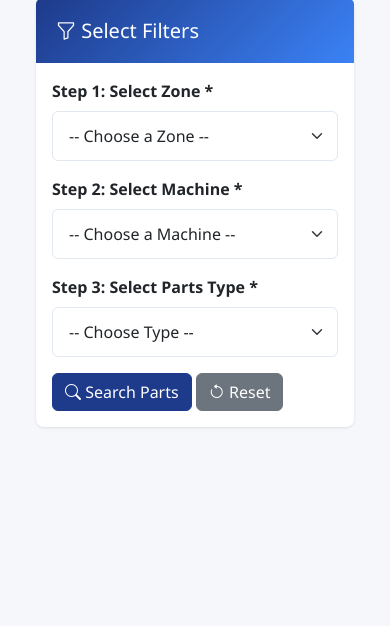
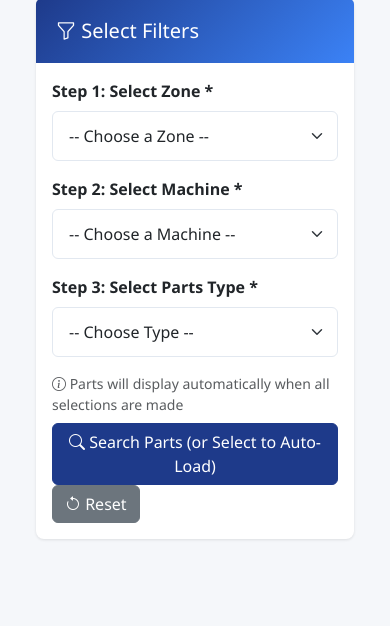
Before and after one commit to dabboussiarij-svg/mainapp, a Flask app: page /stock/browse in a window 390 px wide. Shown: the part 340-966 px from the top of the page. Run offline with Flask 3, Linux system fonts and the light colour scheme; the visitor is signed in with stand-in values (Sample User, id 1); data that the repository does not hold is empty.

Commit message:
aarriijjjj
Co-authored-by: Copilot <copilot@github.com>

```diff
--- a/app/routes/main.py
+++ b/app/routes/main.py
@@ -1752,7 +1752,7 @@ def movement_history():
 @login_required
 def browse_spare_parts():
     """Browse spare parts by zone, machine, and type with wear category organization"""
-    from app.models import Zone, Machine
+    from app.models import Zone, Machine, Material
 
     zone_id = request.args.get('zone_id', '')
     machine_id = request.args.get('machine_id', '')
@@ -1764,38 +1764,76 @@ def browse_spare_parts():
     # Get ALL machines (for JavaScript filtering) and filtered machines for display
     all_machines = Machine.query.all()
     machines = []
+    selected_machine = None
     if zone_id:
         machines = Machine.query.filter_by(zone_id=zone_id).all()
 
+    if machine_id:
+        try:
+            selected_machine = Machine.query.get(int(machine_id))
+        except:
+            selected_machine = None
+
     # Get spare parts based on criteria
     spare_parts_by_category = {}
 
     if machine_id and parts_type:
-        # Determine spare parts based on type and machine
-        # For now, we'll show all materials and categorize them
-        # This can be extended based on actual machine-part relationships
-
-        machine = Machine.query.get(machine_id) if machine_id else None
-        query = Material.query
-
-        # Filter by type (you may need to add a 'type' field to Material model)
-        # For now, we'll use category as a proxy
+        # Query materials with stock > 0 (available in stock)
+        query = Material.query.filter(Material.current_stock > 0).order_by(Material.category, Material.name)
+
+        # Filter by type (specific vs standard)
+        # Specific parts: commonly used maintenance parts
+        # Standard parts: universal consumables
         if parts_type == 'specific':
-            # Machine-specific parts (could be filtered by machine_id in a junction table)
-            pass
+            # Machine-specific parts - filter by common machine maintenance categories
+            specific_categories = [
+                'Engine Parts', 'Hydraulic Components', 'Bearings', 'Seals',
+                'Belts & Chains', 'Motors', 'Sensors', 'Control Units',
+                'Valves', 'Pumps', 'Compressors', 'Drive Components',
+                'Mechanical Parts', 'Electrical Components', 'Pneumatic Components',
+                'Transmission', 'Gearbox', 'Coupling', 'Clutch', 'Brake',
+                'Filter', 'Heat Exchanger', 'Reservoir', 'Actuators'
+            ]
+            query = query.filter(Material.category.in_(specific_categories))
+            materials = query.all()
+
+            # If no results with specific categories, show all materials with stock > 0
+            if not materials:
+                materials = Material.query.filter(Material.current_stock > 0).order_by(Material.category, Material.name).all()
+
         elif parts_type == 'standard':
-            # Standard parts used across machines
-            pass
-
-        materials = query.all()
-
-        # Organize by wear category (using the 'category' field)
+            # Standard consumables and universal parts
+            standard_categories = [
+                'Lubricants', 'Coolants', 'Cleaning Supplies', 'Safety Equipment',
+                'Fasteners', 'Tools', 'Hoses', 'Cables', 'Fittings',
+                'Consumables', 'Standard Parts', 'Liquids', 'Adhesives',
+                'Solvents', 'Tape', 'Gaskets', 'Washers', 'Springs'
+            ]
+            query = query.filter(Material.category.in_(standard_categories))
+            materials = query.all()
+
+            # If no results with standard categories, show all materials with stock > 0
+            if not materials:
+                materials = Material.query.filter(Material.current_stock > 0).order_by(Material.category, Material.name).all()
+        else:
+            # If type is not recognized, show all materials with stock > 0
+            materials = Material.query.filter(Material.current_stock > 0).order_by(Material.category, Material.name).all()
+
+        # Organize by wear category
         for material in materials:
             category = material.category or 'Uncategorized'
             if category not in spare_parts_by_category:
                 spare_parts_by_category[category] = []
             spare_parts_by_category[category].append(material)
 
+        logger.info(f"Browse Spare Parts: Zone={zone_id}, Machine={machine_id}, Type={parts_type}, Found {len(materials)} materials in {len(spare_parts_by_category)} categories")
+
+    # Calculate statistics for display
+    total_items = sum(len(parts) for parts in spare_parts_by_category.values())
+    critical_count = sum(1 for parts in spare_parts_by_category.values() for part in parts if part.stock_status == 'critical')
+    normal_count = sum(1 for parts in spare_parts_by_category.values() for part in parts if part.stock_status == 'normal')
+    warning_count = sum(1 for parts in spare_parts_by_category.values() for part in parts if part.stock_status == 'warning')
+
     # Sort categories for display
     sorted_categories = sorted(spare_parts_by_category.items())
 
@@ -1804,11 +1842,17 @@ def browse_spare_parts():
         zones=zones,
         machines=machines,
         all_machines=all_machines,
+        selected_machine=selected_machine,
         selected_zone_id=zone_id,
         selected_machine_id=machine_id,
         selected_type=parts_type,
         spare_parts_by_category=spare_parts_by_category,
-        sorted_categories=sorted_categories
+        sorted_categories=sorted_categories,
+        stats_total_items=total_items,
+        stats_critical_count=critical_count,
+        stats_normal_count=normal_count,
+        stats_warning_count=warning_count,
+        stats_total_categories=len(spare_parts_by_category)
     )
 
 @stock_bp.route('/return-material', methods=['GET', 'POST'])
--- a/app/templates/stock/browse_spare_parts.html
+++ b/app/templates/stock/browse_spare_parts.html
@@ -66,8 +66,11 @@
 
                 <!-- Submit Button -->
                 <div class="col-12">
+                    <small class="text-muted d-block mb-2">
+                        <i class="bi bi-info-circle"></i> Parts will display automatically when all selections are made
+                    </small>
                     <button type="submit" class="btn btn-primary">
-                        <i class="bi bi-search"></i> Search Parts
+                        <i class="bi bi-search"></i> Search Parts (or Select to Auto-Load)
                     </button>
                     <a href="{{ url_for('stock.browse_spare_parts') }}" class="btn btn-secondary">
                         <i class="bi bi-arrow-counterclockwise"></i> Reset
@@ -83,14 +86,53 @@
         <div class="col-12">
             <div class="alert alert-info">
                 <i class="bi bi-info-circle"></i>
-                Showing <strong>{{ selected_type|capitalize }} Spare Parts</strong> for the selected machine
+                <strong>Selection:</strong>
                 {% set zone = zones|selectattr('id', 'equalto', selected_zone_id|int)|first %}
                 {% set machine = machines|selectattr('id', 'equalto', selected_machine_id|int)|first %}
-                {% if zone %}<strong class="text-primary">{{ zone.name }}</strong>{% endif %}
-                {% if machine %}<strong class="text-primary">{{ machine.name }}</strong>{% endif %}
+                Zone: <span class="badge bg-primary">{{ zone.name if zone else 'N/A' }}</span>
+                Machine: <span class="badge bg-primary">{{ machine.name if machine else 'N/A' }}</span>
+                Type: <span class="badge bg-secondary">{{ selected_type|capitalize }} Parts</span>
             </div>
         </div>
     </div>
+
+    <!-- Statistics -->
+    {% if sorted_categories %}
+    <div class="row mb-4">
+        <div class="col-md-3">
+            <div class="card text-center">
+                <div class="card-body">
+                    <h5 class="card-title">Total Categories</h5>
+                    <h2 class="text-primary">{{ stats_total_categories }}</h2>
+                </div>
+            </div>
+        </div>
+        <div class="col-md-3">
+            <div class="card text-center">
+                <div class="card-body">
+                    <h5 class="card-title">Total Items</h5>
+                    <h2 class="text-info">{{ stats_total_items }}</h2>
+                </div>
+            </div>
+        </div>
+        <div class="col-md-3">
+            <div class="card text-center">
+                <div class="card-body">
+                    <h5 class="card-title">Critical Stock</h5>
+                    <h2 class="text-danger">{{ stats_critical_count }}</h2>
+                </div>
+            </div>
+        </div>
+        <div class="col-md-3">
+            <div class="card text-center">
+                <div class="card-body">
+                    <h5 class="card-title">In Stock</h5>
+                    <h2 class="text-success">{{ stats_normal_count }}</h2>
+                </div>
+            </div>
+        </div>
+    </div>
+    {% endif %}
 
     <!-- Spare Parts by Category -->
     {% if sorted_categories %}
@@ -105,12 +147,12 @@
                 <table class="table table-hover mb-0">
                     <thead class="table-light">
                         <tr>
-                            <th width="15%">Code</th>
-                            <th width="30%">Part Name</th>
-                            <th width="20%">Description</th>
-                            <th width="10%">Unit</th>
-                            <th width="12%">Stock Level</th>
-                            <th width="8%">Status</th>
+                            <th width="12%">Code</th>
+                            <th width="25%">Part Name</th>
+                            <th width="18%">Description</th>
+                            <th width="8%">Unit</th>
+                            <th width="12%">Current Stock</th>
+                            <th width="10%">Status</th>
                             <th width="15%">Actions</th>
                         </tr>
                     </thead>
@@ -122,14 +164,17 @@
                             </td>
                             <td>
                                 <strong>{{ part.name }}</strong>
+                                {% if part.supplier %}
+                                <br><small class="text-muted">Supplier: {{ part.supplier }}</small>
+                                {% endif %}
                             </td>
                             <td>
-                                <small class="text-muted">{{ part.description[:50] if part.description else 'N/A' }}</small>
+                                <small class="text-muted">{{ part.description[:50] if part.description else 'No description' }}</small>
                             </td>
-                            <td>{{ part.unit }}</td>
+                            <td>{{ part.unit or 'pcs' }}</td>
                             <td>
                                 <strong>{{ part.current_stock }}</strong> / {{ part.max_stock }}
-                                <div class="progress" style="height: 5px;">
+                                <div class="progress" style="height: 5px; margin-top: 3px;">
                                     {% set percentage = (part.current_stock / part.max_stock * 100) if part.max_stock > 0 else 0 %}
                                     {% if part.stock_status == 'critical' %}
                                         <div class="progress-bar bg-danger" style="width: {{ percentage }}%"></div>
@@ -144,7 +189,7 @@
                                 {% if part.stock_status == 'critical' %}
                                 <span class="badge bg-danger"><i class="bi bi-exclamation-circle"></i> Critical</span>
                                 {% elif part.stock_status == 'warning' %}
-                                <span class="badge bg-warning"><i class="bi bi-exclamation-triangle"></i> Warning</span>
+                                <span class="badge bg-warning text-dark"><i class="bi bi-exclamation-triangle"></i> Warning</span>
                                 {% else %}
                                 <span class="badge bg-success"><i class="bi bi-check-circle"></i> Normal</span>
                                 {% endif %}
@@ -152,11 +197,11 @@
                             <td>
                                 <div class="btn-group btn-group-sm" role="group">
                                     <a href="{{ url_for('stock.material_detail', material_id=part.id) }}" class="btn btn-info" title="View Details">
-                                        <i class="bi bi-eye"></i>
+                                        <i class="bi bi-eye"></i> View
                                     </a>
                                     {% if session.get('role') in ['admin', 'stock_agent', 'supervisor', 'technician'] %}
-                                    <a href="{{ url_for('demands.create', material_id=part.id) }}" class="btn btn-primary" title="Request Part">
-                                        <i class="bi bi-cart-plus"></i>
+                                    <a href="{{ url_for('demands.create_demand', material_id=part.id) }}" class="btn btn-primary" title="Request Part">
+                                        <i class="bi bi-cart-plus"></i> Request
                                     </a>
                                     {% endif %}
                                 </div>
@@ -206,6 +251,7 @@ function updateMachines() {
 
     // Clear existing options except first
     machineSelect.innerHTML = '<option value="">-- Choose a Machine --</option>';
+    machineSelect.value = '';
 
     if (!zoneId) return;
 
@@ -217,11 +263,51 @@ function updateMachines() {
         option.textContent = machine.name + ' (' + machine.model + ')';
         machineSelect.appendChild(option);
     });
+
+    // Auto-submit if all fields are filled
+    checkAndAutoSubmit();
 }
 
-// Initialize machines on page load if zone is already selected
+function checkAndAutoSubmit() {
+    const zoneId = document.getElementById('zoneSelect').value;
+    const machineId = document.getElementById('machineSelect').value;
+    const typeSelect = document.querySelector('select[name="type"]');
+    const typeValue = typeSelect ? typeSelect.value : '';
+
+    // If all three selections are made, auto-submit the form
+    if (zoneId && machineId && typeValue) {
+        // Slight delay to ensure UI updates visually
+        setTimeout(() => {
+            document.querySelector('form').submit();
+        }, 300);
+    }
+}
+
+// Event listeners for auto-submit
 document.addEventListener('DOMContentLoaded', function() {
-    const selectedZone = document.getElementById('zoneSelect').value;
+    const zoneSelect = document.getElementById('zoneSelect');
+    const machineSelect = document.getElementById('machineSelect');
+    const typeSelect = document.querySelector('select[name="type"]');
+
+    // Zone change event
+    zoneSelect.addEventListener('change', function() {
+        updateMachines();
+    });
+
+    // Machine change event
+    machineSelect.addEventListener('change', function() {
+        checkAndAutoSubmit();
+    });
+
+    // Type change event
+    if (typeSelect) {
+        typeSelect.addEventListener('change', function() {
+            checkAndAutoSubmit();
+        });
+    }
+
+    // Initialize machines on page load if zone is already selected
+    const selectedZone = zoneSelect.value;
     if (selectedZone) {
         updateMachines();
     }
```
Also changed, not shown: 4 other files.
